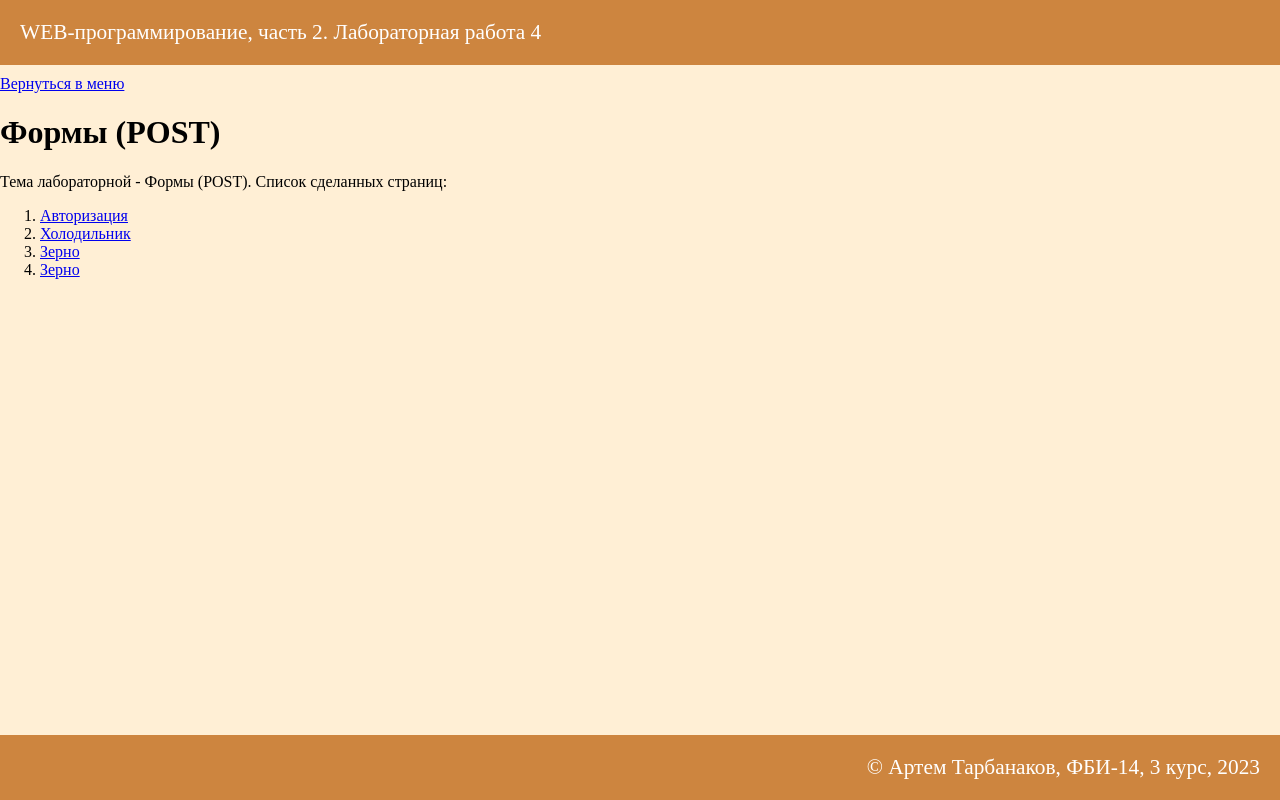
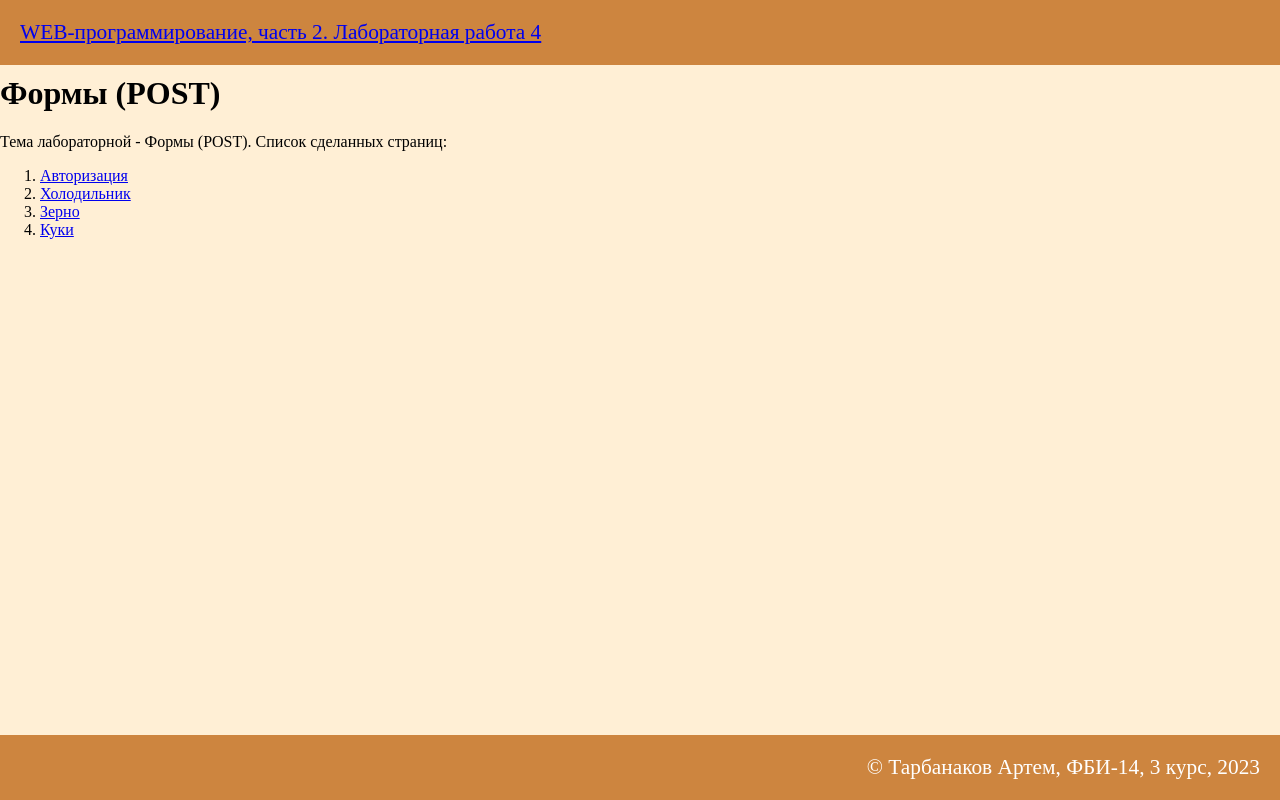
Before and after one commit to marilynhantzis/web_labs_back, a Flask app: page /lab4/ in a window 1280 px wide. Run offline with Flask 3, Linux system fonts and the light colour scheme.

Commit message:
куки доделано

```diff
--- a/lab4.py
+++ b/lab4.py
@@ -112,25 +112,34 @@ def zerno():
             zerno = 'Рожь'
         return render_template('zerno.html', order = order, sum=sum, weight=weight, zerno=zerno)
 
-@lab4.route('/lab4/cookies', methods=['GET', 'POST'])
+@lab4.route('/lab4/cookies', methods = ['GET', 'POST'])
 def cookies():
-    if request.method=='GET':
+    if request.method =='GET':
         return render_template('cookies.html')
 
     color = request.form.get('color')
-    background = request.form.get('background')
-    font = request.form.get('font')
-    headers = [{
-        'Set-Cookie': 'color=' + color + '; path=/',
-        'Location': '/lab4/cookies'
-    },
-    {
-        'Set-Cookie': 'background-color=' + background + '; path=/',
-        'Location': '/lab4/cookies'
-    },
-    {
-        'Set-Cookie': 'font-size=' + font + '; path=/',
-        'Location': '/lab4/cookies'
-    },
-    ]
+    b_color = request.form.get('background-color')
+    f_size = request.form.get('font-size')
+    error = ''
+
+    if color == b_color:
+        error = 'Цвет текста не должен совпадать с цветом фона'
+        return render_template('cookies.html', error = error)
+    elif color != b_color:
+        color = color
+
+    if f_size == '':
+        error = 'Задайте размер текста'
+        return render_template('cookies.html', error = error)
+
+    if 5<= int(f_size) <= 30:
+        f_size = str(f_size) + 'px'
+    else:
+        error = 'Размер текста должен быть от 5px до 30px'
+        return render_template('cookies.html', error = error)
+
+    headers = {
+         'Set-Cookie': ['color=' + color + '; path=/', 'font-size=' + f_size + '; path=/', 'background-color=' + b_color + '; path=/'],
+         'Location': '/lab4/cookies'
+    }
     return '', 303, headers
--- a/templates/base.html
+++ b/templates/base.html
@@ -1,10 +1,10 @@
 <!DOCTYPE html>
-<html lang="en">
+<html lang="ru">
 <head>
     <meta charset="UTF-8">
     <meta name="viewport" content="width=device-width, initial-scale=1.0">
-    <title>Артем Тарбанаков. {% block lab %} {% endblock %}</title>
-    <link rel = 'stylesheet' href="{{ url_for('static', filename='main.css') }}">
+    <title>Тарбанаков Артем, {% block lab %}{% endblock %}</title>
+    <link rel="stylesheet" href="{{ url_for('static', filename='main.css')}}">
     {% if request.cookies.get('color') and request.cookies.get('background-color') and request.cookies.get('font-size') %}
     <style>
         body {
@@ -17,16 +17,15 @@
 </head>
 <body>
     <header>
-        WEB-программирование, часть 2. {{ self.lab() }}
+        <a href="/menu">WEB-программирование, часть 2. {{ self.lab() }}</a>
     </header>
 
     <main>
-        <div><a href="/menu"> Вернуться в меню </a></div>
         {% block main %}{% endblock %}
     </main>
 
     <footer>
-        &copy; Артем Тарбанаков, ФБИ-14, 3 курс, 2023
+        &copy; Тарбанаков Артем, ФБИ-14, 3 курс, 2023
     </footer>
 </body>
 </html>
--- a/templates/lab4.html
+++ b/templates/lab4.html
@@ -16,7 +16,7 @@
                 <a href="/lab4/zerno">Зерно</a>
             </li>
             <li>
-                <a href="/lab4/cookies">Зерно</a>
+                <a href="/lab4/cookies">Куки</a>
             </li>
         </ol>
 {% endblock %}
```
Also changed, not shown: templates/cookies.html (+8 -7 lines).
